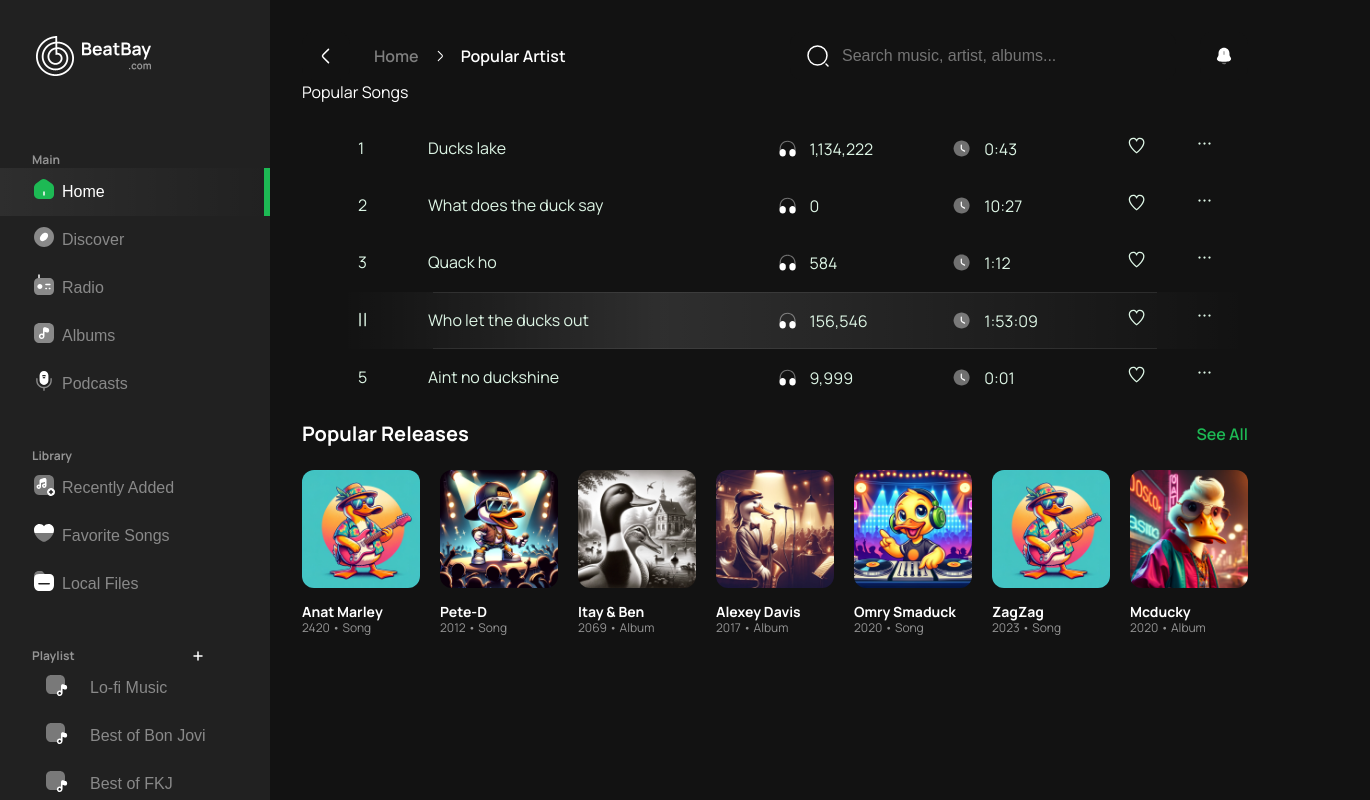
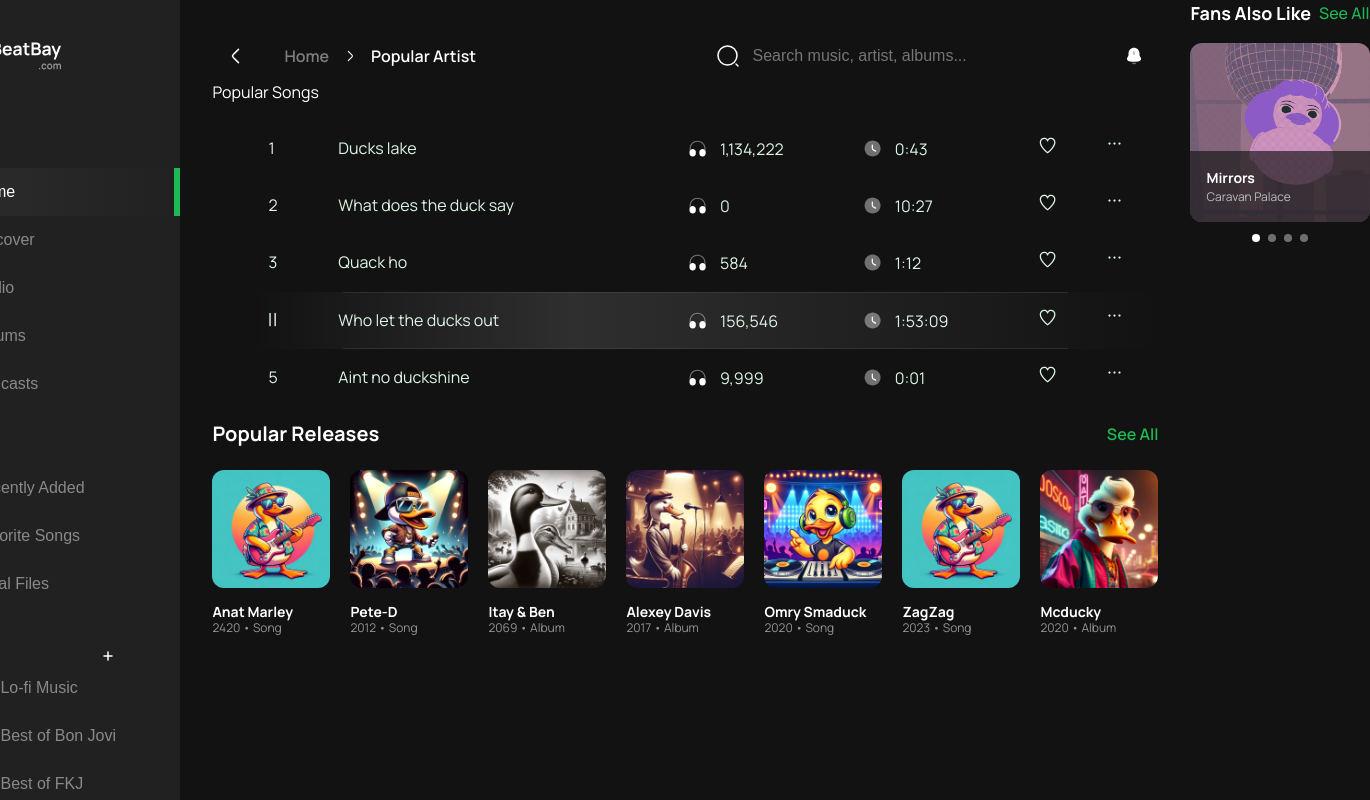
Before and after one commit to wixplosives/beakbox, a React (Vite) app: page / in a window 1280 px wide. Shown: the top 800 px of the page, 1370 px wide, since content can reach past the window. Built offline with nearby package versions, Linux system fonts and the light colour scheme.

Commit message:
Add fans also like

```diff
--- a/src/App.tsx
+++ b/src/App.tsx
@@ -13,6 +13,9 @@ import DjDuck from './assets/sample-images/dj-duck.webp';
 import JazzDuck from './assets/sample-images/jazz-duck.webp';
 import CoupleDuck from './assets/sample-images/couple-duck.webp';
 import { PopularReleases } from './components/popular-releases/popular-releases';
+import { FansAlsoLike } from './components/fans-also-like/fans-also-like';
+import { songs } from './_codux/data/songs';
+
 
 const popularReleasesSamples = [
     { imageUrl: ChillDuck, title: 'Anat Marley', subTitleOne: '2420', subTitleTwo: 'Song' },
@@ -40,6 +43,7 @@ function App() {
                     />
                     <PopularReleases popularData={popularReleasesSamples} />
                 </main>
+                <FansAlsoLike items={songs.slice(0, 4)} />
                 <Player className={styles.player} />
             </div>
         </AppContext.Provider>
```
